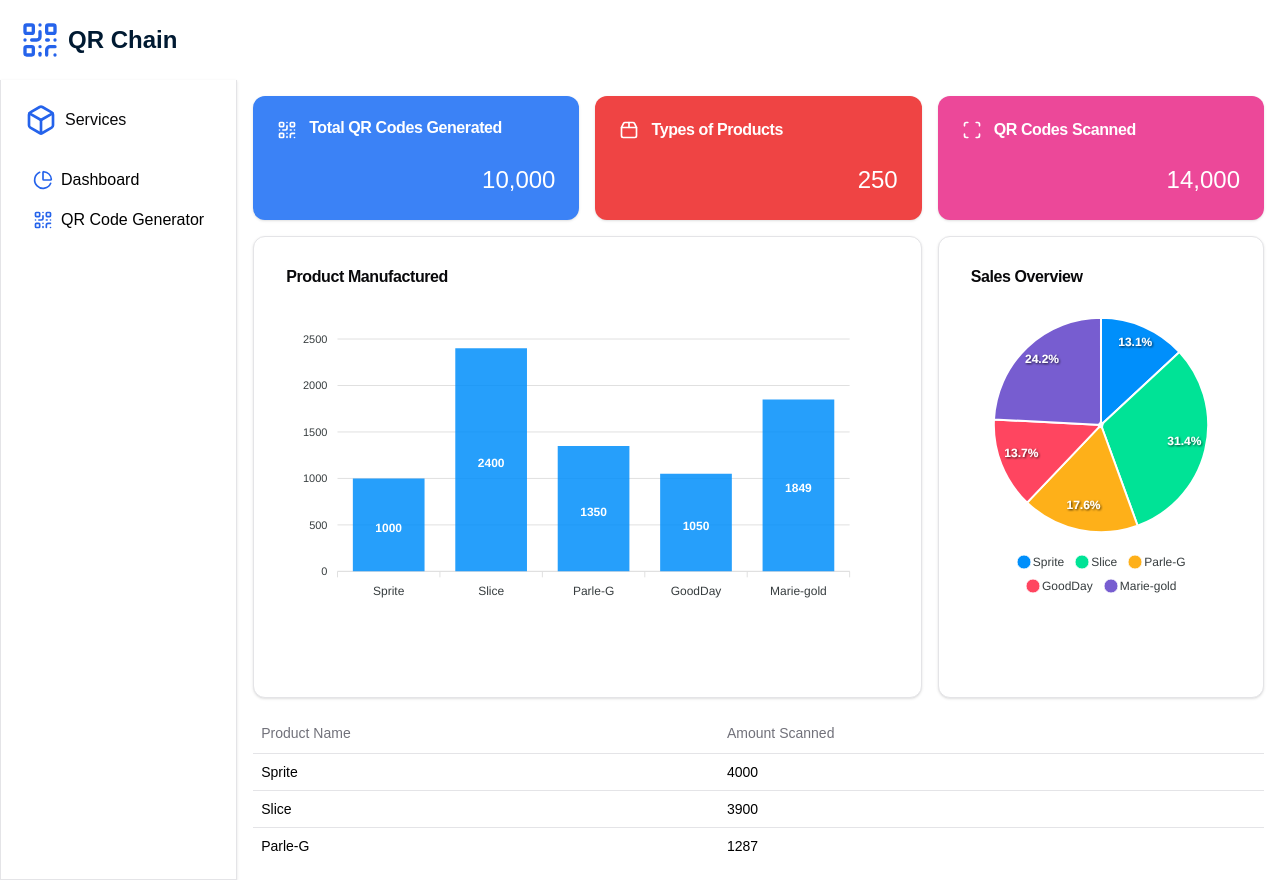
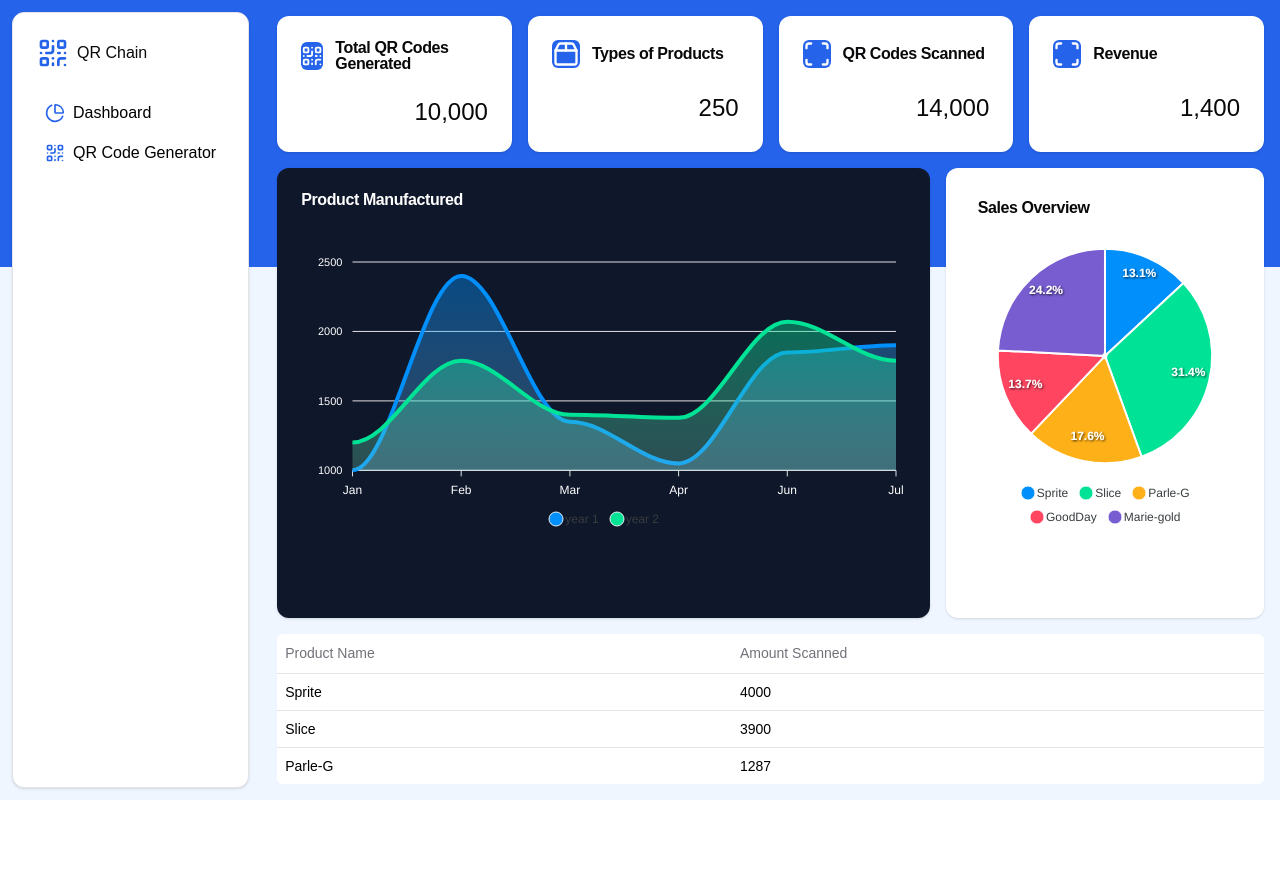
Before and after one commit to qrcode-blockchain/qrcode-chaining, a Next.js app: page /Dashboard in a window 1280 px wide. After the commit the page ends 800 px from the top, so only its background shows below. Built offline with nearby package versions, Linux system fonts and the light colour scheme.

Commit message:
Dashboard Updated

```diff
--- a/app/Dashboard/page.jsx
+++ b/app/Dashboard/page.jsx
@@ -1,6 +1,5 @@
 "use client";
 
-import NavBar from "@/components/NavBar";
 import SalesChart from "@/components/SalesChart";
 import React, { useState, useEffect } from "react";
 import ProductPieChart from "@/components/ProductPieChart"
@@ -31,7 +30,7 @@ const NumberAnimation = ({ initialValue, finalValue }) => {
     }, [initialValue, finalValue]);
 
     return (<div className="text-right bg-none">
-        <span className="text-white text-2xl">{count.toLocaleString()}</span>
+        <span className="text-2xl">{count.toLocaleString()}</span>
     </div>);
 };
 const topProducts = [{name: 'Parle-G', amount: 1287},{name: 'Sprite', amount: 4000}, {name: 'Slice', amount: 3900}]
@@ -39,51 +38,59 @@ topProducts.sort((a,b) => (a.amount - b.amount)).reverse();
 
 export default function Home() {
     return (
-        <div className="flex flex-col w-screen h-screen">
-            <NavBar />
-            <div className="flex flex-grow w-full h-full">
+        <div className="flex flex-col w-screen h-screen bg-blue-50">
+            <div className="bg-blue-600 z-10 h-1/3 absolute w-full"></div>
+            <div className="flex flex-grow z-20 w-full h-full">
                 <SideBarComponent />
-
                 <div className="grid grid-rows-[1fr,1fr,1fr,1fr,1fr,1fr] grid-cols-3 gap-4 flex-1 p-4">
-
-                    <div className="col-span-3 grid grid-cols-3 gap-4 row-span-1">
-                        <Card className="bg-blue-500 border-none">
+                    <div className="col-span-3 grid grid-cols-4 gap-4 row-span-1">
+                        <Card className="bg-white border-none shadow">
                             <CardHeader>
-                                <CardTitle className="flex s-center text-white">
-                                    <QrCodeIcon className="w-5 h-5 mr-3" /> Total QR Codes Generated
+                                <CardTitle className="flex items-center">
+                                    <QrCodeIcon className="w-7 h-7 mr-3 bg-blue-600 text-white rounded-md" /> Total QR Codes Generated
                                 </CardTitle>
                             </CardHeader>
                             <CardContent>
                                 <NumberAnimation initialValue={0} finalValue={10000}/>
                             </CardContent>
                         </Card>
-                        <Card className="bg-red-500 border-none">
+                        <Card className="bg-white border-none shadow">
                             <CardHeader>
-                                <CardTitle className="flex items-center text-white">
-                                    <Package2Icon className="w-5 h-5 mr-3" /> Types of Products
+                                <CardTitle className="flex items-center">
+                                    <Package2Icon className="w-7 h-7 mr-3 bg-blue-600 text-white rounded-md" /> Types of Products
                                 </CardTitle>
                             </CardHeader>
                             <CardContent>
                                 <NumberAnimation initialValue={0} finalValue={250} />
                             </CardContent>
                         </Card>
-                        <Card className="bg-pink-500 border-none">
+                        <Card className="bg-white border-none shadow">
                             <CardHeader>
-                                <CardTitle className="flex items-center text-white">
-                                    <ScanIcon className="w-5 h-5 mr-3" /> QR Codes Scanned
+                                <CardTitle className="flex items-center">
+                                    <ScanIcon className="w-7 h-7 mr-3 bg-blue-600 text-white rounded-md" /> QR Codes Scanned
                                 </CardTitle>
                             </CardHeader>
                             <CardContent>
                                 <NumberAnimation initialValue={0} finalValue={14000} />
                             </CardContent>
                         </Card>
+                        <Card className="bg-white border-none shadow">
+                            <CardHeader>
+                                <CardTitle className="flex items-center">
+                                    <ScanIcon className="w-7 h-7 mr-3 bg-blue-600 text-white rounded-md" /> Revenue
+                                </CardTitle>
+                            </CardHeader>
+                            <CardContent>
+                                <NumberAnimation initialValue={0} finalValue={1400} />
+                            </CardContent>
+                        </Card>
                     </div>
 
-                    <SalesChart className="col-span-2 row-span-4" />
-                    <ProductPieChart className="col-span-1 row-span-4" />
+                    <SalesChart className="col-span-2 row-span-4 border-none shadow" />
+                    <ProductPieChart className="col-span-1 row-span-4 border-none shadow" />
 
-                    <div className="col-span-3">
-                        <Table>
+                    <div className="col-span-3 bg-white rounded-md">
+                        <Table className=''>
                             <TableHeader>
                                 <TableRow>
                                     <TableHead>Product Name</TableHead>
--- a/app/page.js
+++ b/app/page.jsx
@@ -3,7 +3,8 @@ import Link from "next/link";
 import { Button } from "@/components/ui/button";
 
 export default function Home() {
-    return (<div className="container">
+    return (
+    <div className="container">
         <div className="flex flex-col items-center">
             <Button asChild>
                 <Link href='/Dashboard'>Dashboard</Link>
@@ -12,5 +13,6 @@ export default function Home() {
                 <Link href="/Products_Form">Product Form</Link>
             </Button>
         </div>
-    </div>)
+    </div>
+    )
 }
--- a/components/SalesChart.jsx
+++ b/components/SalesChart.jsx
@@ -6,20 +6,26 @@ import { Card, CardContent, CardHeader, CardTitle } from "@/components/ui/card";
 const Chart = dynamic(() => import("react-apexcharts"), { ssr: false });
 
 const options = {
-  chart: { type: "bar", toolbar: { show: false } },
-  xaxis: { categories: ["Sprite", "Slice", "Parle-G", "GoodDay", "Marie-gold"] },
+    chart: { type: "area", toolbar: { show: false }},
+    xaxis: { categories: ['Jan', 'Feb', 'Mar', 'Apr', 'Jun', 'Jul', 'Aug', 'Sept', 'Oct', 'Nov', 'Dec'], labels: { style: { colors: '#fff' } }},
+    yaxis: { labels: { style: { colors: '#fff' }}},
+    stroke: { curve: 'smooth' },
+    dataLabels: { enabled: false }
 };
 
-const series = [{ name: "Units Manufactured", data: [1000, 2400, 1350, 1050, 1849] }];
+const series = [
+    { name: "year 1", data: [1000, 2400, 1350, 1050, 1849, 1900] },
+    { name: 'year 2', data: [1200, 1789, 1400, 1378, 2070, 1789] }
+];
 
 export default function SalesChart({ className }) {
     return (
-    <Card className={`p-2 ${ className }`}>
+        <Card className={`${ className } bg-slate-900 text-white`}>
             <CardHeader>
                 <CardTitle>Product Manufactured</CardTitle>
             </CardHeader>
             <CardContent>
-        <Chart options={options} series={series} type="bar" height={300} />
+                <Chart options={options} series={series} type="area" height={300} />
             </CardContent>
         </Card>
     );
--- a/components/SideBarComponent.jsx
+++ b/components/SideBarComponent.jsx
@@ -2,7 +2,7 @@
 
 import React from "react";
 import Link from "next/link";
-import { BoxIcon, QrCodeIcon, PieChartIcon } from "lucide-react";
+import { QrCodeIcon, PieChartIcon, QrCode } from "lucide-react";
 import { Card, CardContent, CardFooter, CardHeader } from "@/components/ui/card";
 
 const services = [
@@ -12,21 +12,25 @@ const services = [
 
 export default function SideBarComponent() {
     return (
-        <Card className="rounded-none border-t-0">
+        <Card className="m-3 shadow">
             <CardHeader>
                 <div className="flex gap-2 items-center">
-                    <BoxIcon className="w-8 h-8 text-blue-600"/><span>Services</span>
+                    <QrCode className="w-8 h-8 text-blue-600"/><span>QR Chain</span>
                 </div>
             </CardHeader>
             <CardContent>
-                {services.map((s, index) => (
-                    <div key={index} className="flex flex-row w-full">
-                        <div className="w-full bg-white text-black flex items-center gap-2 p-2 hover:bg-gray-200 rounded">
-                            <s.icon className="w-5 h-5 text-blue-600" />
-                            <Link href={s.link}>{s.title}</Link>
-                        </div>
+                <div className="flex flex-row w-full">
+                    <div className="w-full bg-white text-black flex items-center gap-2 p-2 hover:bg-gray-200 rounded">
+                        <PieChartIcon className="w-5 h-5 text-blue-600" />
+                        <Link href="/Dashboard">Dashboard</Link>
                     </div>
-                ))}
+                </div>
+                <div className="flex flex-row w-full">
+                    <div className="w-full bg-white text-black flex items-center gap-2 p-2 hover:bg-gray-200 rounded">
+                        <QrCodeIcon className="w-5 h-5 text-blue-600" />
+                        <Link href="/Products_Form">QR Code Generator</Link>
+                    </div>
+                </div>
             </CardContent>
             <CardFooter></CardFooter>
         </Card>
```
Lines whose indentation alone changed are shown as unchanged.
